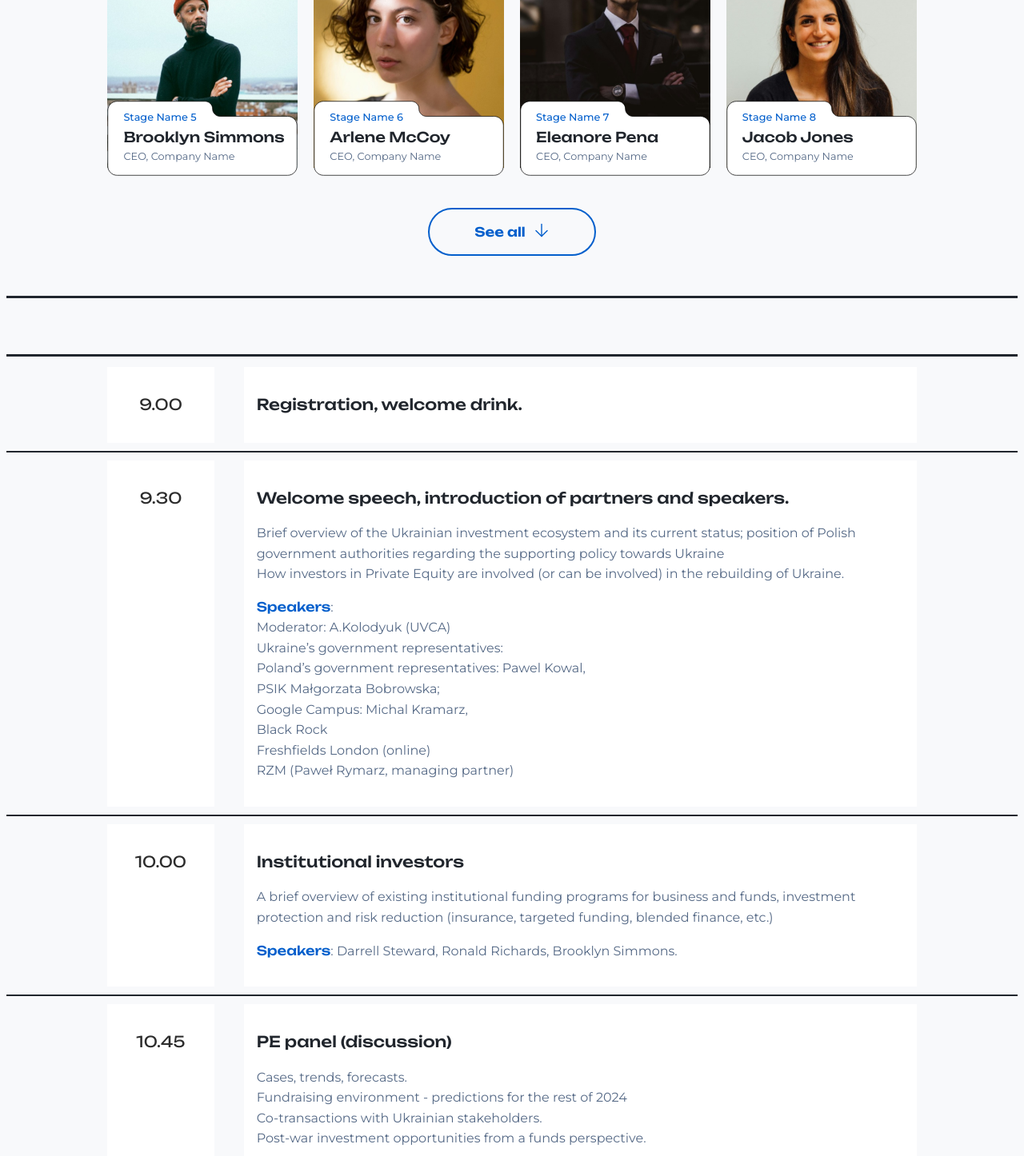
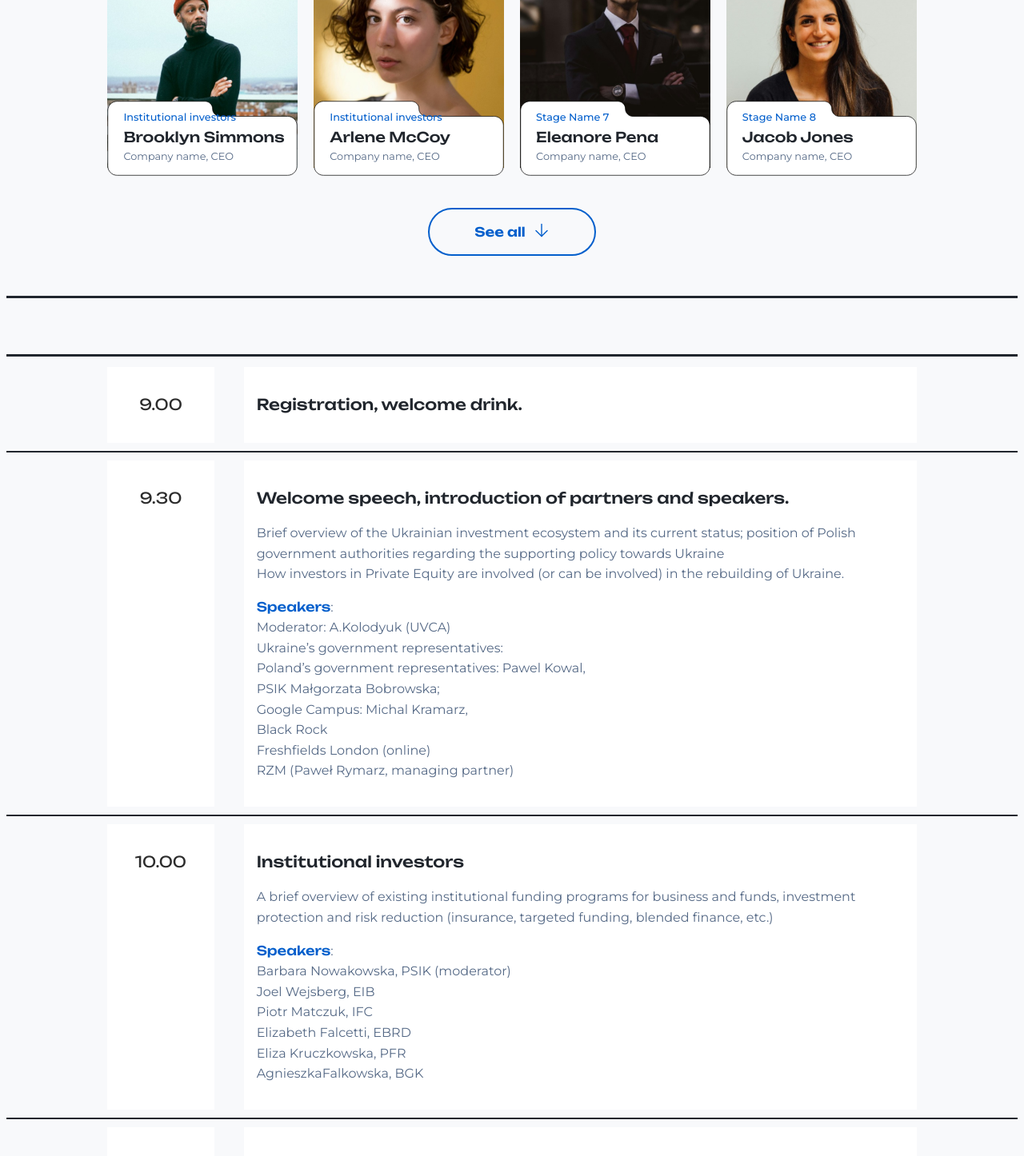
Before and after one commit to codingdreamxweb/Ukranian-Private-Summit, a Next.js app: page / in a window 1280 px wide. Shown: the part 2480-3926 px from the top of the page at 80% size. Built offline with nearby package versions, Linux system fonts and the light colour scheme.

Commit message:
agenda, speakers

```diff
--- a/app/components/Agenda.jsx
+++ b/app/components/Agenda.jsx
@@ -49,7 +49,15 @@ export default function Agenda({ id }) {
       title: "Institutional investors",
       description:
         "A brief overview of existing institutional funding programs for business and funds, investment protection and risk reduction (insurance, targeted funding, blended finance, etc.)",
-      speakers: "Darrell Steward, Ronald Richards, Brooklyn Simmons.",
+      speakers: <>
+      <br/>
+        <span>Barbara Nowakowska, PSIK (moderator)</span><br/>
+        <span>Joel Wejsberg, EIB</span><br/>
+        <span>Piotr Matczuk, IFC</span><br/>
+        <span>Elizabeth Falcetti, EBRD</span><br/>
+        <span>Eliza Kruczkowska, PFR</span><br/>
+        <span>AgnieszkaFalkowska, BGK</span>
+      </>,
     },
     {
       time: "10.45",
--- a/app/components/Speakers.jsx
+++ b/app/components/Speakers.jsx
@@ -46,75 +46,75 @@ export default function Speakers({ id }) {
   const gridItemData = [
     {
       img: img,
-      stage: "Stage Name 1",
+      stage: "Institutional investors",
       title: "Brooklyn Simmons",
-      subtitle: "CEO, Company Name",
+      subtitle: "Company name, CEO",
     },
     {
       img: img2,
-      stage: "Stage Name 2",
+      stage: "Institutional investors",
       title: "Arlene McCoy",
-      subtitle: "CEO, Company Name",
+      subtitle: "Company name, CEO",
     },
     {
       img: img3,
-      stage: "Stage Name 3",
+      stage: "Institutional investors",
       title: "Eleanore Pena",
-      subtitle: "CEO, Company Name",
+      subtitle: "Company name, CEO",
     },
     {
       img: img4,
-      stage: "Stage Name 4",
+      stage: "Institutional investors",
       title: "Jacob Jones",
-      subtitle: "CEO, Company Name",
+      subtitle: "Company name, CEO",
     },
     {
       img: img,
-      stage: "Stage Name 5",
+      stage: "Institutional investors",
       title: "Brooklyn Simmons",
-      subtitle: "CEO, Company Name",
+      subtitle: "Company name, CEO",
     },
     {
       img: img2,
-      stage: "Stage Name 6",
+      stage: "Institutional investors",
       title: "Arlene McCoy",
-      subtitle: "CEO, Company Name",
+      subtitle: "Company name, CEO",
     },
     {
       img: img3,
       stage: "Stage Name 7",
       title: "Eleanore Pena",
-      subtitle: "CEO, Company Name",
+      subtitle: "Company name, CEO",
     },
     {
       img: img4,
       stage: "Stage Name 8",
       title: "Jacob Jones",
-      subtitle: "CEO, Company Name",
+      subtitle: "Company name, CEO",
     },
     {
       img: img,
       stage: "Stage Name 9",
       title: "Brooklyn Simmons",
-      subtitle: "CEO, Company Name",
+      subtitle: "Company name, CEO",
     },
     {
       img: img2,
       stage: "Stage Name 1",
       title: "Arlene McCoy",
-      subtitle: "CEO, Company Name",
+      subtitle: "Company name, CEO",
     },
     {
       img: img3,
       stage: "Stage Name 2",
       title: "Eleanore Pena",
-      subtitle: "CEO, Company Name",
+      subtitle: "Company name, CEO",
     },
     {
       img: img4,
       stage: "Stage Name 3",
       title: "Jacob Jones",
-      subtitle: "CEO, Company Name",
+      subtitle: "Company name, CEO",
     },
   ];
 
```
